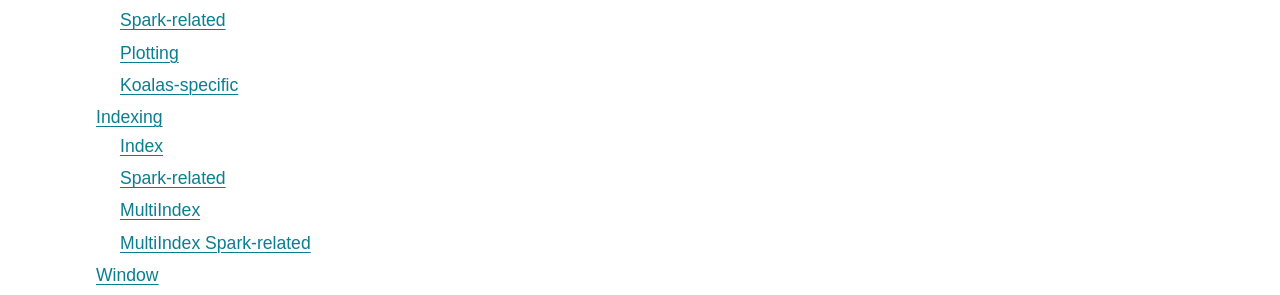
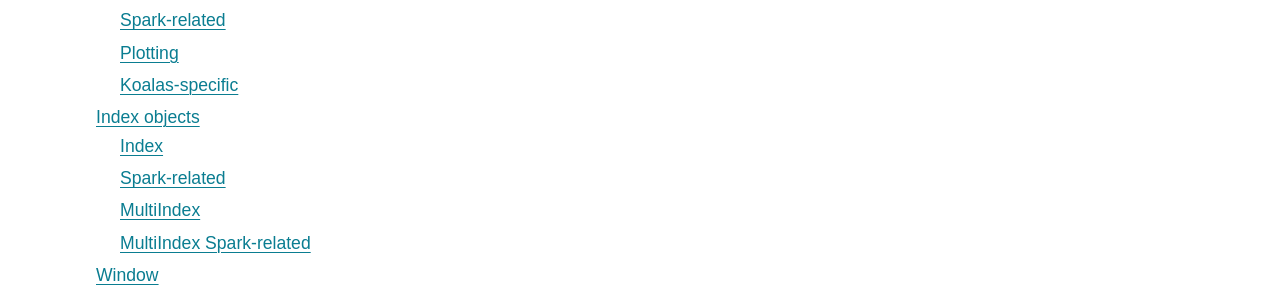
Before and after one commit to rising-star92/databricks-koalas, a Sphinx documentation site: the page built from docs/source/index.rst, in a window 1280 px wide and 900 px high, scrolled down 3708 px. Shown: the part 153-448 px from the top of the window. Built offline with Sphinx 7.4.7 and the PyData theme 0.15.4, drawn with Linux system fonts in a browser that asks for light colours; pages that are not in the unit, such as notebooks, are missing from menus; the version number is read from the project's files by our own code.

Commit message:
Rename Indexing to Inex objects in the doc (#1768)
In pandas' doc, they uses `Index objects` for `Index` whereas Koalas uses `Indexing` and I'm not sure If it is intended.

<img width="806" alt="스크린샷 2020-09-14 오후 6 09 09" src="https://user-images.githubusercontent.com/44108233/93067241-edf52180-f6b5-11ea-83e3-4c8246c631fe.png">

<img width="695" alt="스크린샷 2020-09-14 오후 6 13 14" src="https://user-images.githubusercontent.com/44108233/93067279-f9484d00-f6b5-11ea-8676-7d4e6f6c441c.png">


If it's not intended, this PR suggests just match the name same as pandas'.

```diff
--- a/docs/source/reference/indexing.rst
+++ b/docs/source/reference/indexing.rst
@@ -1,8 +1,8 @@
 .. _api.indexing:
 
-========
-Indexing
-========
+=============
+Index objects
+=============
 
 Index
 -----
```
